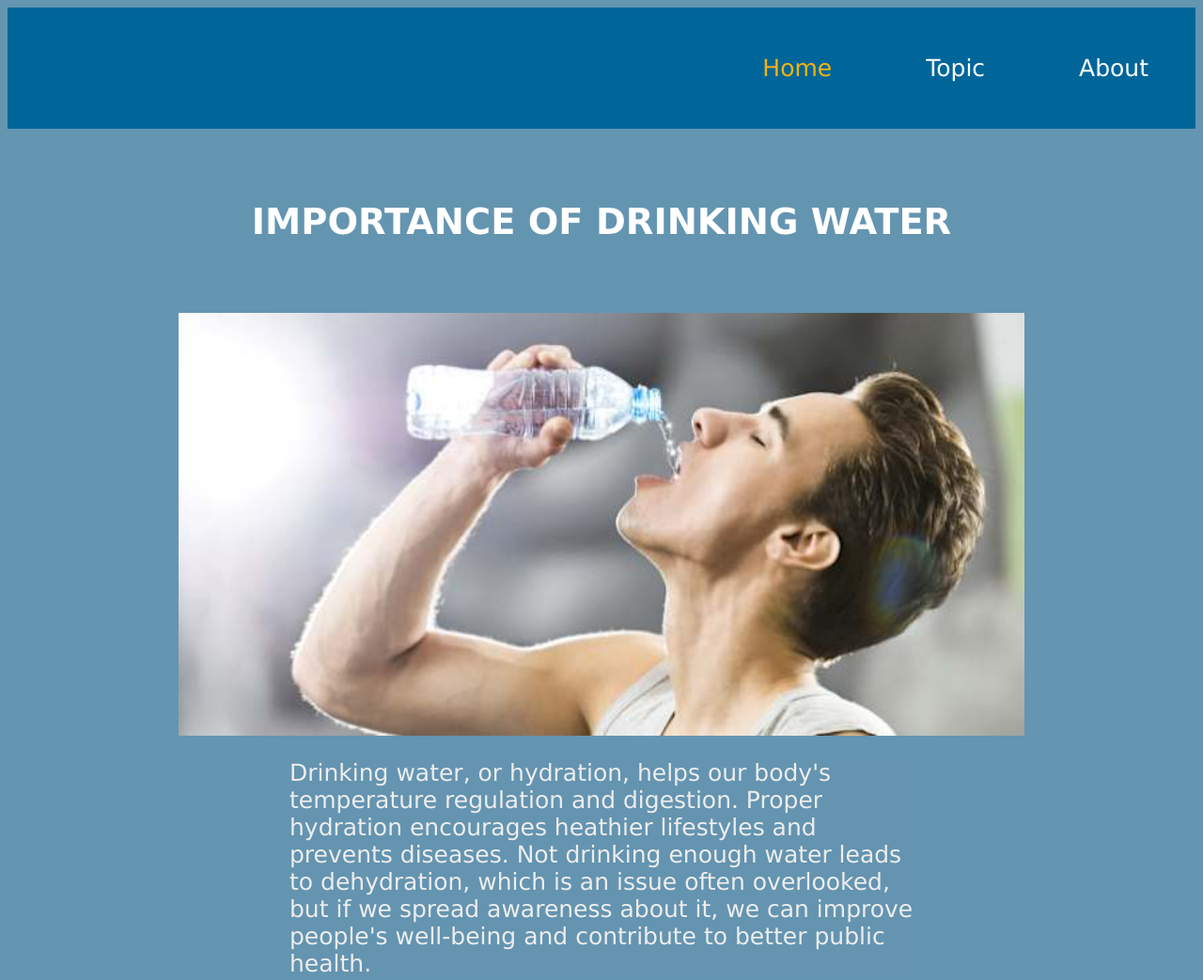
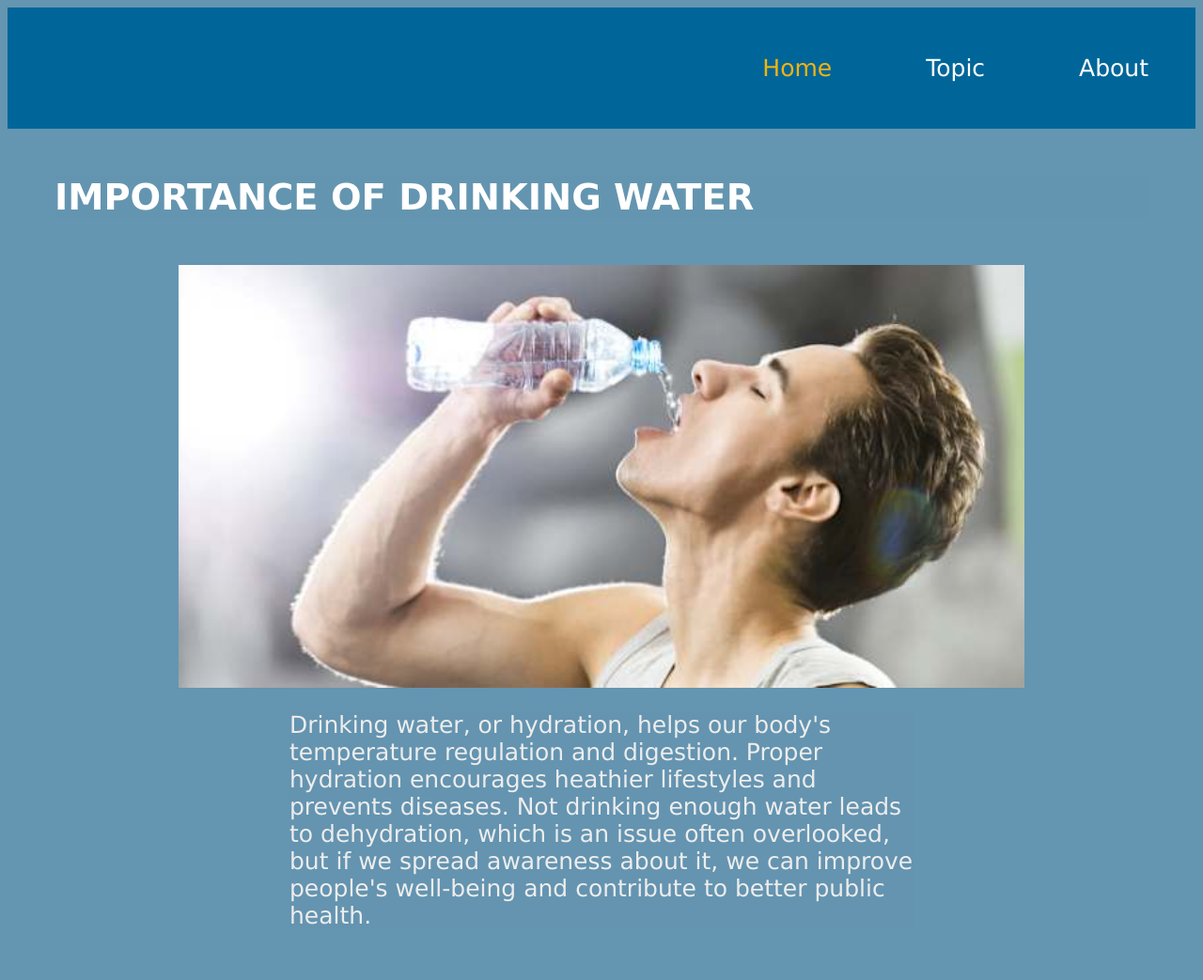
Before and after one commit to cob6060/Cesium-1Q-Project-Moreno, a plain HTML site: page index.html in a window 1280 px wide. Shown: the whole page at 94% size. After the commit the page ends 1014 px from the top, so only its background shows below. Drawn offline with Linux system fonts and the light colour scheme.

Commit message:
Update style.css

```diff
--- a/style.css
+++ b/style.css
@@ -24,8 +24,7 @@ a{
 }
 
 .title{
-    display: flex;
-    justify-self: center;
+    text-align;
     margin: 50px;
     color: white;
     font-size:  larger;
```
